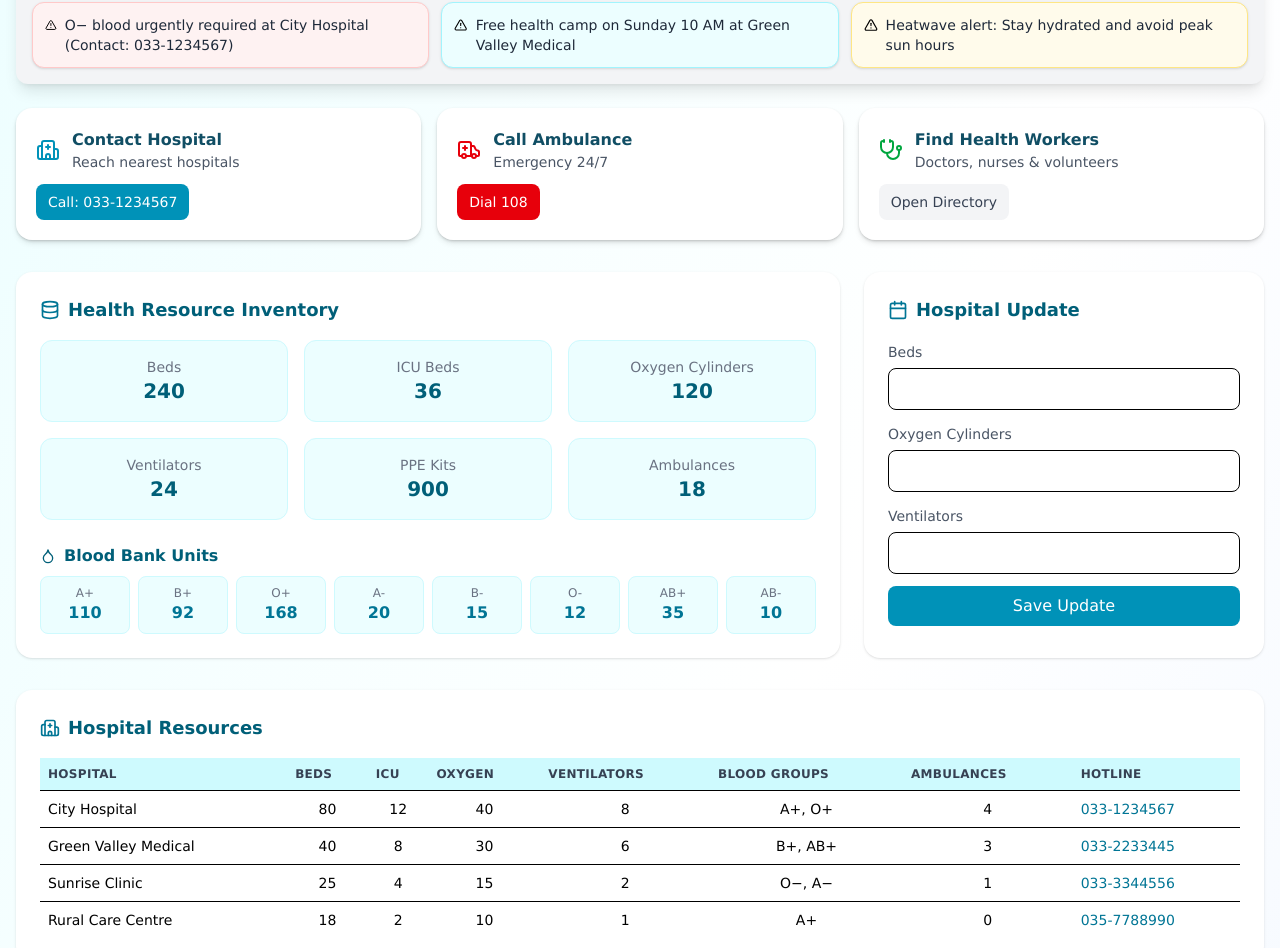
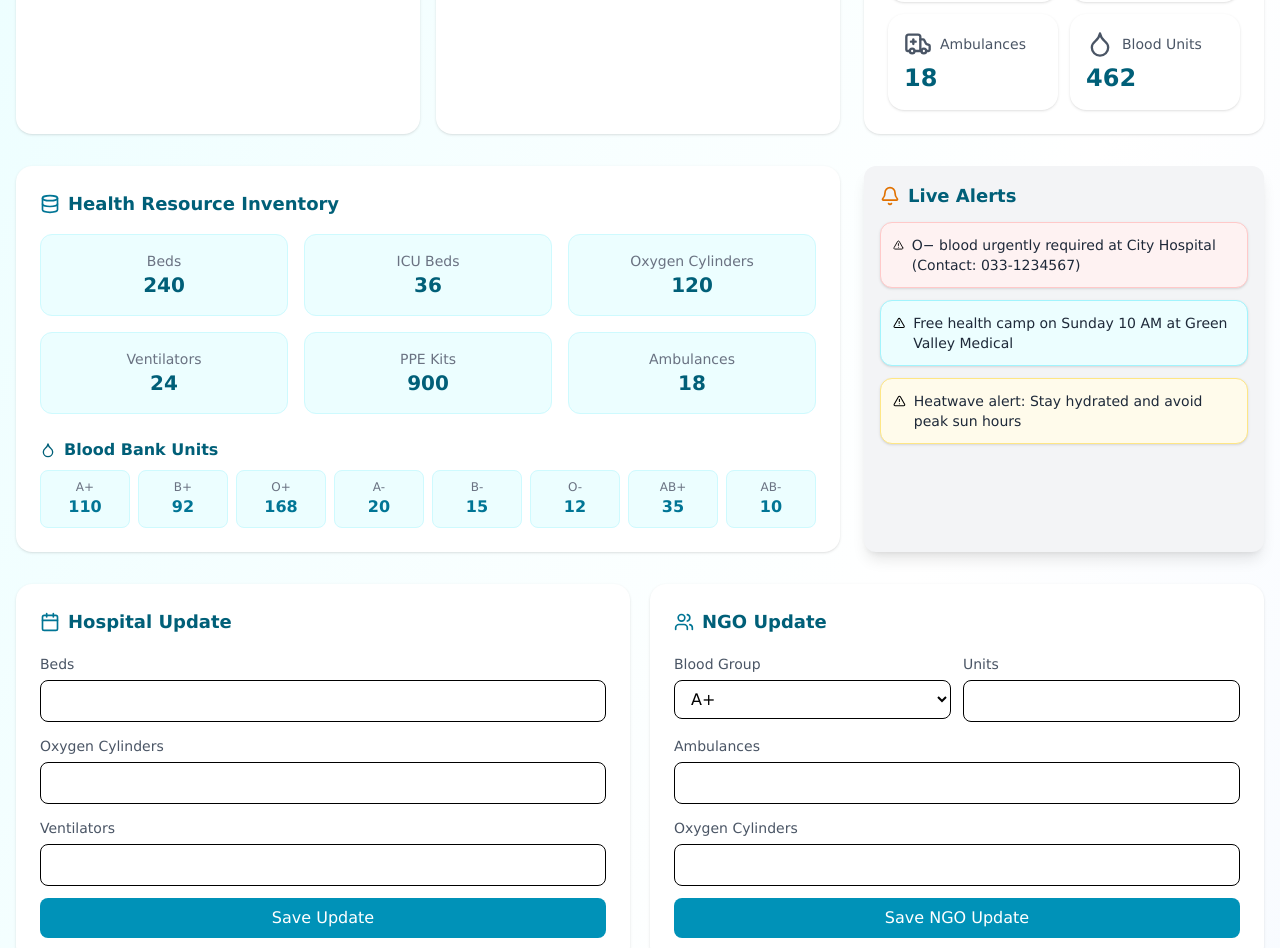
Before and after one commit to adityadebnath009/HackHeritage2k25, a React (Vite) app in the folder frontend/: page /health-hub in a window 1280 px wide. Shown: the part 259-1207 px from the top of the page. Built offline with nearby package versions, Linux system fonts and the light colour scheme.

Commit message:
Health Resource Hub Modified

```diff
--- a/frontend/src/components/HealthHub.jsx
+++ b/frontend/src/components/HealthHub.jsx
@@ -89,7 +89,7 @@ export default function HealthHub() {
         });
     }, [doctorsDirectory, specFilter, docQuery]);
 
-    // ----- Hospital-side quick update (still local only) -----
+    // ----- Hospital-side quick update (local only) -----
     const [updateForm, setUpdateForm] = useState({ beds: "", oxygen: "", ventilators: "" });
     const applyUpdate = (e) => {
         e.preventDefault();
@@ -102,6 +102,31 @@ export default function HealthHub() {
         setUpdateForm({ beds: "", oxygen: "", ventilators: "" });
     };
 
+    // ----- NGO-side quick update (local only) -----
+    const [ngoUpdateForm, setNgoUpdateForm] = useState({
+        bloodGroup: 'A+',
+        bloodUnits: '',
+        ambulances: "",
+        oxygen: "",
+    });
+
+    const applyNgoUpdate = (e) => {
+        e.preventDefault();
+        setInventory(prev => {
+            const newBlood = { ...prev.blood };
+            if (ngoUpdateForm.bloodGroup && ngoUpdateForm.bloodUnits !== "") {
+                newBlood[ngoUpdateForm.bloodGroup] = Number(ngoUpdateForm.bloodUnits);
+            }
+            return {
+                ...prev,
+                ambulances: ngoUpdateForm.ambulances !== "" ? Number(ngoUpdateForm.ambulances) : prev.ambulances,
+                oxygen: ngoUpdateForm.oxygen !== "" ? Number(ngoUpdateForm.oxygen) : prev.oxygen,
+                blood: newBlood,
+            };
+        });
+        setNgoUpdateForm(f => ({ ...f, bloodUnits: "", ambulances: "", oxygen: "" }));
+    };
+
     // ----- Citizen Help Request (no backend) -----
     const [helpForm, setHelpForm] = useState({ name: "", phone: "", need: "Ambulance", details: "" });
     const submitHelp = (e) => {
@@ -112,10 +137,10 @@ export default function HealthHub() {
 
     return (
         <div className="min-h-screen bg-gradient-to-br from-cyan-50 via-white to-blue-50">
-            {/* Top Bar with Back */}
+            {/* Top Bar (unchanged) */}
             <div className="sticky top-0 z-20 bg-white/70 backdrop-blur border-b" style={{ backgroundColor: "#1d3878" }}>
                 <div className="max-w-7xl mx-auto px-4 py-3 flex items-center gap-3">
-                    <button onClick={() => navigate("/")} className="flex items-center mr-4 p-1 text-white  hover:bg-blue-500 rounded-lg">
+                    <button onClick={() => navigate("/")} className="flex items-center mr-4 p-1 text-white hover:bg-blue-500 rounded-lg">
                         <ArrowLeft className="w-5 h-5 m-1" />
                     </button>
                     <h1 className="text-xl font-bold text-white items-center">Collaborative Health Resource Hub</h1>
@@ -123,57 +148,34 @@ export default function HealthHub() {
             </div>
 
             <div className="max-w-7xl mx-auto px-4 py-6">
-                {/* Analytics Snapshot */}
-                <div className="grid grid-cols-2 sm:grid-cols-4 gap-4 mb-6">
-                    <KpiCard icon={<Hospital className="w-7 h-7" />} label="Hospitals" value={analytics.hospitals} />
-                    <KpiCard icon={<Users className="w-7 h-7" />} label="Health Workers" value={analytics.workers} />
-                    <KpiCard icon={<Ambulance className="w-7 h-7" />} label="Ambulances" value={analytics.ambulances} />
-                    <KpiCard icon={<Droplet className="w-7 h-7" />} label="Blood Units" value={analytics.bloodUnits} />
-                </div>
 
-                {/* Alerts */}
-                <section className="mb-6 bg-gray-100 p-4 rounded-xl shadow-lg">
-                    <div className="flex items-center gap-2 mb-3">
-                        <Bell className="w-5 h-5 text-amber-600" />
-                        <h2 className="text-lg font-semibold text-cyan-800">Live Alerts</h2>
-                    </div>
-                    <div className="grid md:grid-cols-3 gap-3">
-                        {alerts.map((a, i) => (
-                            <div key={i} className={`p-3 rounded-xl border shadow-sm ${a.type === "urgent" ? "bg-red-50 border-red-200" : a.type === "advisory" ? "bg-amber-50 border-amber-200" : "bg-cyan-50 border-cyan-200"
-                                }`}>
-                                <div className="flex items-start gap-2">
-                                    <AlertTriangle className="w-4 h-4 mt-0.5" />
-                                    <p className="text-sm text-gray-800">{a.text}</p>
-                                </div>
-                            </div>
-                        ))}
-                    </div>
-                </section>
-
-                {/* Quick Actions */}
-                <section className="grid grid-cols-1 rounded-xl sm:grid-cols-3 gap-4 mb-8">
-                    <div className="rounded-2xl shadow-md drop-shadow-gray-700">
+                {/* ===== TOP ROW: Contact + Ambulance (left) and Analytics (right) ===== */}
+                <section className="grid lg:grid-cols-3 gap-6 mb-8">
+                    <div className="lg:col-span-2 grid sm:grid-cols-2 gap-4">
                         <ActionCard icon={<Hospital className=" text-cyan-600" />} title="Contact Hospital" subtitle="Reach nearest hospitals">
                             <a href="tel:0331234567" className="inline-block px-3 py-2 rounded-lg text-sm bg-cyan-600 text-white hover:bg-cyan-700">Call: 033-1234567</a>
                         </ActionCard>
-                    </div>
-                    <div className="rounded-2xl shadow-md drop-shadow-gray-700">
                         <ActionCard icon={<Ambulance className=" text-red-600" />} title="Call Ambulance" subtitle="Emergency 24/7">
                             <a href="tel:108" className="inline-block px-3 py-2 rounded-lg text-sm bg-red-600 text-white hover:bg-red-700">Dial 108</a>
                         </ActionCard>
                     </div>
-                    <div className="rounded-2xl shadow-md drop-shadow-gray-700">
-                        <ActionCard icon={<Stethoscope className=" text-green-600" />} title="Find Health Workers" subtitle="Doctors, nurses & volunteers">
-                            <button className="inline-block px-3 py-2 rounded-lg text-sm bg-gray-100 text-gray-700 hover:bg-gray-200">Open Directory</button>
-                        </ActionCard>
+
+                    {/* Analytics (right) */}
+                    <div className="bg-white rounded-2xl shadow p-6">
+                        <Header title="Analytics Snapshot" icon={<Activity className="w-5 h-5" />} />
+                        <div className="grid grid-cols-2 gap-3">
+                            <KpiCard icon={<Hospital className="w-7 h-7" />} label="Hospitals" value={analytics.hospitals} />
+                            <KpiCard icon={<Users className="w-7 h-7" />} label="Health Workers" value={analytics.workers} />
+                            <KpiCard icon={<Ambulance className="w-7 h-7" />} label="Ambulances" value={analytics.ambulances} />
+                            <KpiCard icon={<Droplet className="w-7 h-7" />} label="Blood Units" value={analytics.bloodUnits} />
+                        </div>
                     </div>
-
                 </section>
 
-                {/* Inventory & Hospital Updates */}
-                <section className="grid lg:grid-cols-3 gap-6 mb-8">
-                    {/* Inventory Summary */}
-                    <div className="lg:col-span-2 bg-white rounded-2xl shadow p-6">
+                {/* ===== HOSPITAL UPDATE (moved below) ===== */}
+                <div className="grid lg:grid-cols-3 gap-6 mb-8">
+                    <section className="lg:col-span-2 bg-white rounded-2xl shadow p-6">
+
                         <Header title="Health Resource Inventory" icon={<Database className="w-5 h-5" />} />
                         <div className="grid grid-cols-2 sm:grid-cols-3 gap-4">
                             <StatSmall label="Beds" value={inventory.beds} />
@@ -194,10 +196,32 @@ export default function HealthHub() {
                                 ))}
                             </div>
                         </div>
-                    </div>
+                    </section>
 
-                    {/* Quick Update Form (local only) */}
-                    <div className="bg-white rounded-2xl shadow p-6">
+                    {/* ===== LIVE ALERTS (unchanged) ===== */}
+                    <section className="bg-gray-100 p-4 rounded-xl shadow-lg">
+                        <div className="flex items-center gap-2 mb-3">
+                            <Bell className="w-5 h-5 text-amber-600" />
+                            <h2 className="text-lg font-semibold text-cyan-800">Live Alerts</h2>
+                        </div>
+                        <div className="flex flex-col gap-3">
+                            {alerts.map((a, i) => (
+                                <div key={i} className={`p-3 rounded-xl border shadow-sm ${a.type === "urgent" ? "bg-red-50 border-red-200" : a.type === "advisory" ? "bg-amber-50 border-amber-200" : "bg-cyan-50 border-cyan-200"}`}>
+                                    <div className="flex items-start gap-2">
+                                        <AlertTriangle className="w-4 h-4 mt-0.5" />
+                                        <p className="text-sm text-gray-800">{a.text}</p>
+
+                                    </div>
+                                </div>
+                            ))}
+                        </div>
+                    </section>
+                </div>
+
+
+                {/* ===== INVENTORY (unchanged) ===== */}
+                <div className="grid grid-cols-2 gap-5 mb-8  ">
+                    <section className="bg-white rounded-2xl shadow p-6 mb-8">
                         <Header title="Hospital Update" icon={<Calendar className="w-5 h-5" />} />
                         <form onSubmit={applyUpdate} className="space-y-3">
                             <Input label="Beds" type="number" value={updateForm.beds} onChange={v => setUpdateForm(f => ({ ...f, beds: v }))} />
@@ -205,10 +229,39 @@ export default function HealthHub() {
                             <Input label="Ventilators" type="number" value={updateForm.ventilators} onChange={v => setUpdateForm(f => ({ ...f, ventilators: v }))} />
                             <button type="submit" className="w-full py-2 rounded-lg bg-cyan-600 text-white hover:bg-cyan-700">Save Update</button>
                         </form>
-                    </div>
-                </section>
+                    </section>
+                    <section className="bg-white rounded-2xl shadow p-6 mb-8">
+                        <Header title="NGO Update" icon={<Users className="w-5 h-5" />} />
+                        <form onSubmit={applyNgoUpdate} className="space-y-3">
+                            <div className="grid grid-cols-2 gap-3">
+                                <div>
+                                    <label className="text-sm text-gray-600">Blood Group</label>
+                                    <select
+                                        value={ngoUpdateForm.bloodGroup}
+                                        onChange={e => setNgoUpdateForm(f => ({ ...f, bloodGroup: e.target.value }))}
+                                        className="w-full border rounded-lg px-3 py-2 mt-1 bg-white"
+                                    >
+                                        {Object.keys(inventory.blood).map(group => (
+                                            <option key={group} value={group}>{group}</option>
+                                        ))}
+                                    </select>
+                                </div>
+                                <Input label="Units" type="number" value={ngoUpdateForm.bloodUnits} onChange={v => setNgoUpdateForm(f => ({ ...f, bloodUnits: v }))} />
+                            </div>
+                            <div className="">
+                                <Input label="Ambulances" type="number" value={ngoUpdateForm.ambulances} onChange={v => setNgoUpdateForm(f => ({ ...f, ambulances: v }))} />
 
-                {/* Hospital Resource Table */}
+                            </div>
+                            <div>
+                                <Input label="Oxygen Cylinders" type="number" value={ngoUpdateForm.oxygen} onChange={v => setNgoUpdateForm(f => ({ ...f, oxygen: v }))} />
+                            </div>
+                            <button type="submit" className="w-full py-2 rounded-lg bg-cyan-600 text-white hover:bg-cyan-700">Save NGO Update</button>
+                        </form>
+                    </section>
+                </div>
+
+
+                {/* ===== Hospital Resource Table (unchanged) ===== */}
                 <section className="bg-white rounded-2xl shadow p-6 mb-8">
                     <Header title="Hospital Resources" icon={<Hospital className="w-5 h-5" />} />
                     <div className="overflow-x-auto">
@@ -245,7 +298,7 @@ export default function HealthHub() {
                     </div>
                 </section>
 
-                {/* Doctors Directory with Filters */}
+                {/* ===== Doctors Directory (unchanged) ===== */}
                 <section className="bg-white rounded-2xl shadow p-6 mb-8">
                     <Header title="Doctor & Specialist Directory" icon={<Stethoscope className="w-5 h-5" />} />
                     <div className="flex flex-col sm:flex-row gap-3 mb-4">
@@ -282,7 +335,7 @@ export default function HealthHub() {
                     </div>
                 </section>
 
-                {/* NGOs & Volunteers */}
+                {/* ===== NGOs & Volunteers (unchanged) ===== */}
                 <section className="grid lg:grid-cols-2 gap-6 mb-8">
                     <div className="bg-white rounded-2xl shadow p-6">
                         <Header title="NGO Partners" icon={<Users className="w-5 h-5" />} />
@@ -309,11 +362,11 @@ export default function HealthHub() {
                     </div>
                 </section>
 
-                {/* Map Placeholder & Citizen Help */}
+                {/* ===== Map & Request Help (unchanged) ===== */}
                 <section className="grid lg:grid-cols-2 gap-6 mb-10">
                     <div className="bg-white rounded-2xl shadow p-6">
                         <Header title="Nearby Health Centres (Map)" icon={<MapPin className="w-5 h-5" />} />
-                        <div className="h-64 rounded-xl bg-gradient-to-br from-gray-100 to-gray-200 grid place-items-center text-gray-500">
+                        <div className="h-110 rounded-xl bg-gradient-to-br from-gray-100 to-gray-200 grid place-items-center text-gray-500">
                             Map coming soon
                         </div>
                     </div>
@@ -423,12 +476,8 @@ function Textarea({ label, value, onChange, placeholder }) {
 function Th({ children }) { return <th className="p-2 text-left text-gray-700 text-xs uppercase tracking-wide">{children}</th>; }
 function Td({ children, center, className = "" }) { return <td className={`p-2 ${center ? 'text-center' : ''} ${className}`}>{children}</td>; }
 
-// Utility button styles
-// (Tailwind classes grouped for quick-action anchors)
+// Utility button styles (unused helpers kept)
 const _btn = "inline-block px-3 py-2 rounded-lg text-sm";
 const _primary = "bg-cyan-600 text-white hover:bg-cyan-700";
 const _danger = "bg-red-600 text-white hover:bg-red-700";
 const _muted = "bg-gray-100 text-gray-700 hover:bg-gray-200";
-
-// Expose class helpers to JSX via global definitions
-// (not exported; used as className on <a> / <button>)
```
